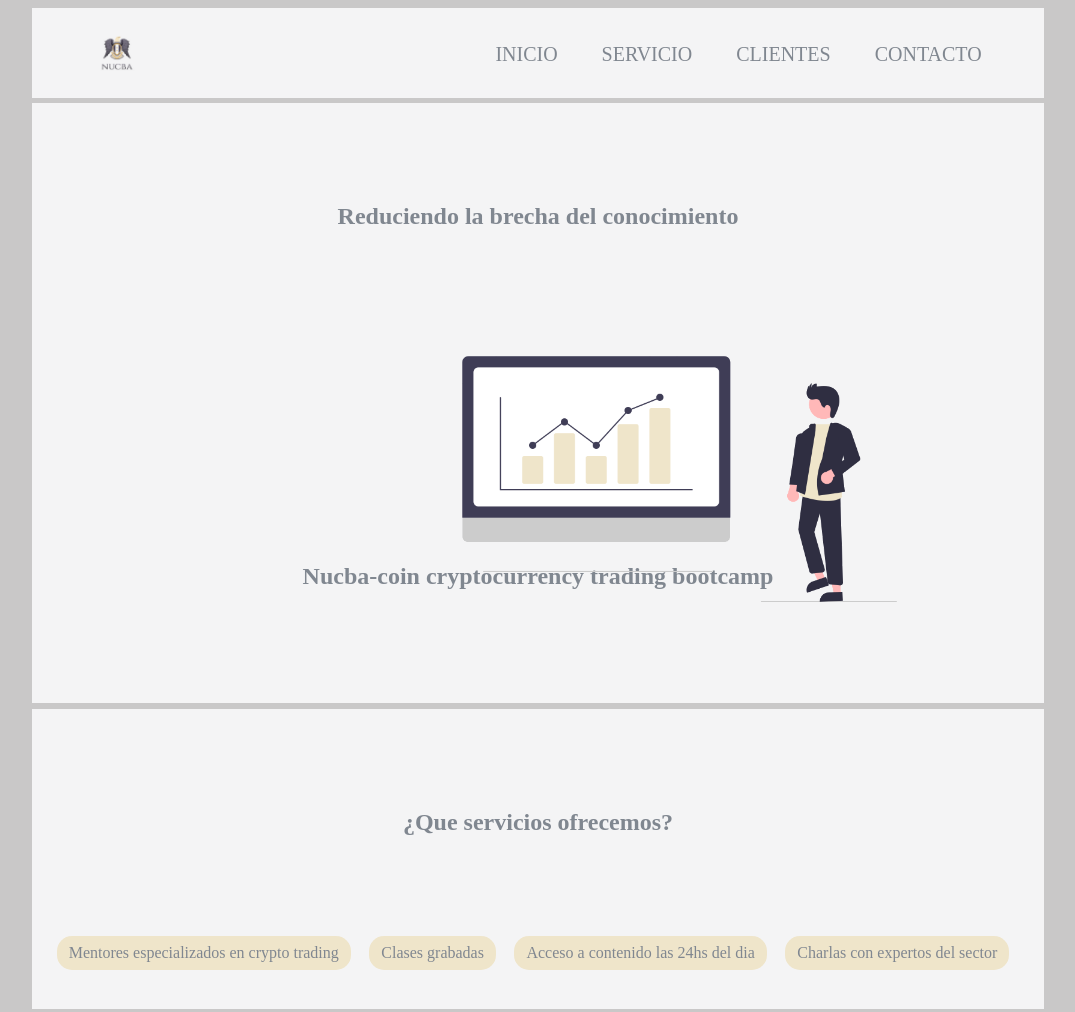
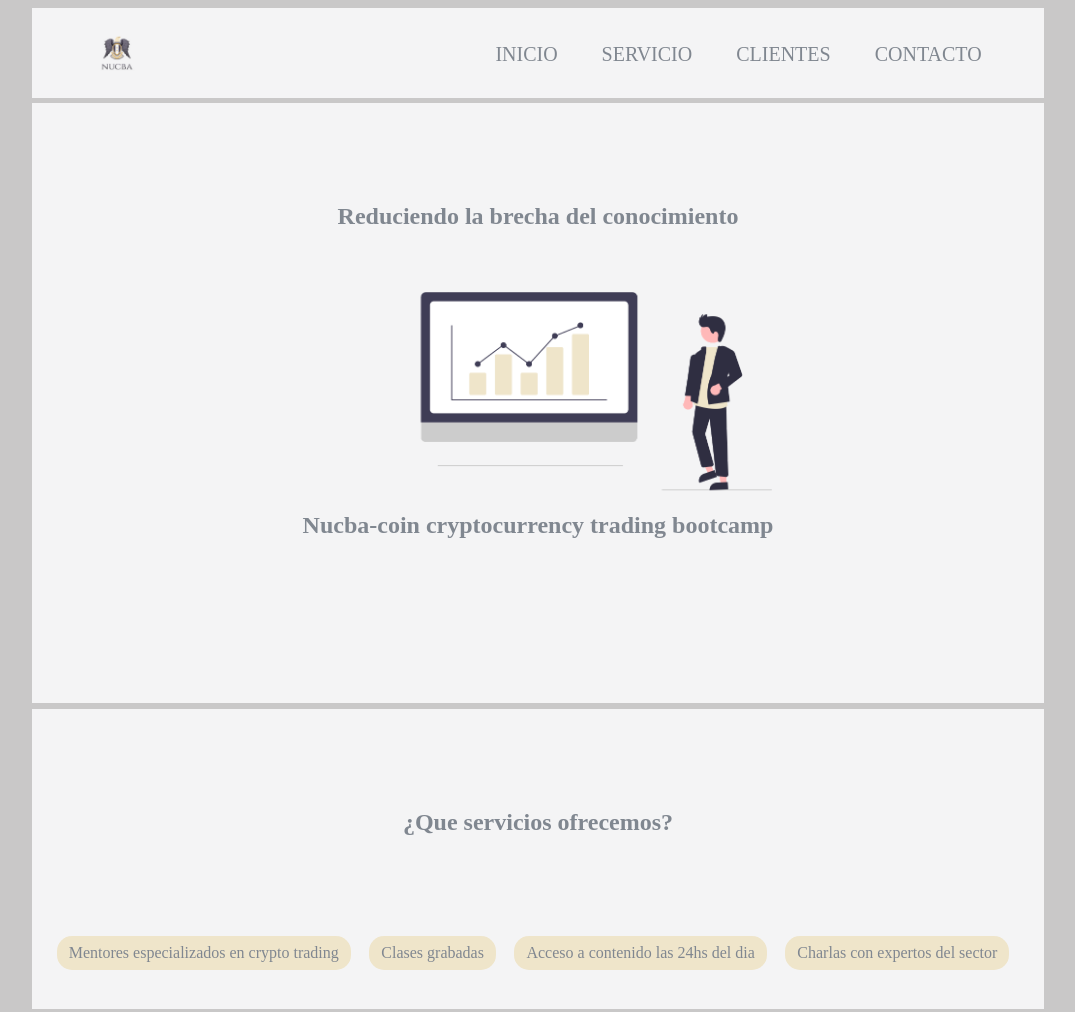
Before and after one commit to LautaroBarrozo/E2-landing-page, a plain HTML site: page index.html in a window 1280 px wide. Shown: the whole page, without its empty margins (102-1177 px from the left). Drawn offline with Linux system fonts and the light colour scheme.

Commit message:
landing page 1.5

```diff
--- a/index.css
+++ b/index.css
@@ -75,10 +75,16 @@
    display: flex;
    justify-content: center;
    align-items: center;
-   position: absolute;
-   bottom: 150px;
-   left: 21%;
+   width: 80%;
+
 }
+
+.section-logo{
+    position: relative;
+    left: 150px;
+    bottom: 100px;
+}
+
 
 .section-logo{
     width: 60%;
@@ -90,6 +96,8 @@
     display: flex;
     justify-content: center;
     align-items: center;
+    position: relative;
+    bottom: 350px;
 }
 
 .nucbacoin{
--- a/index.html
+++ b/index.html
@@ -29,7 +29,7 @@
                 <h2 class="slogan">Reduciendo la brecha del conocimiento</h2>
 
                 <div class="section-logo-flex">
-                    <img src="./imagenes/section_logo.png" alt="imagen de hombre con un grafico" class="section-logo">
+                    <img src="./imagenes/section_logo.png" alt="imagen de hombre con un grafico" class="section-logo" class="section-logo">
                 </div>
 
                 <div class="nombre-nucbacoin">
```
